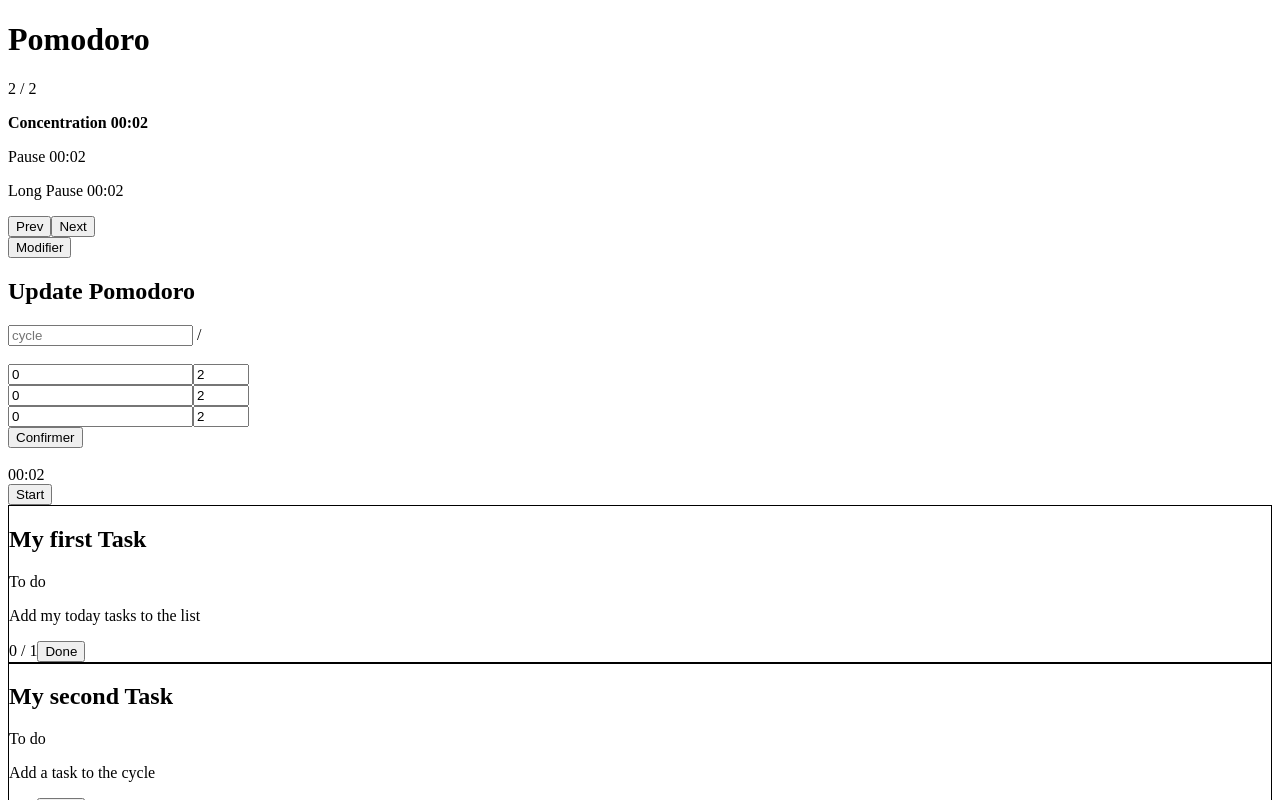
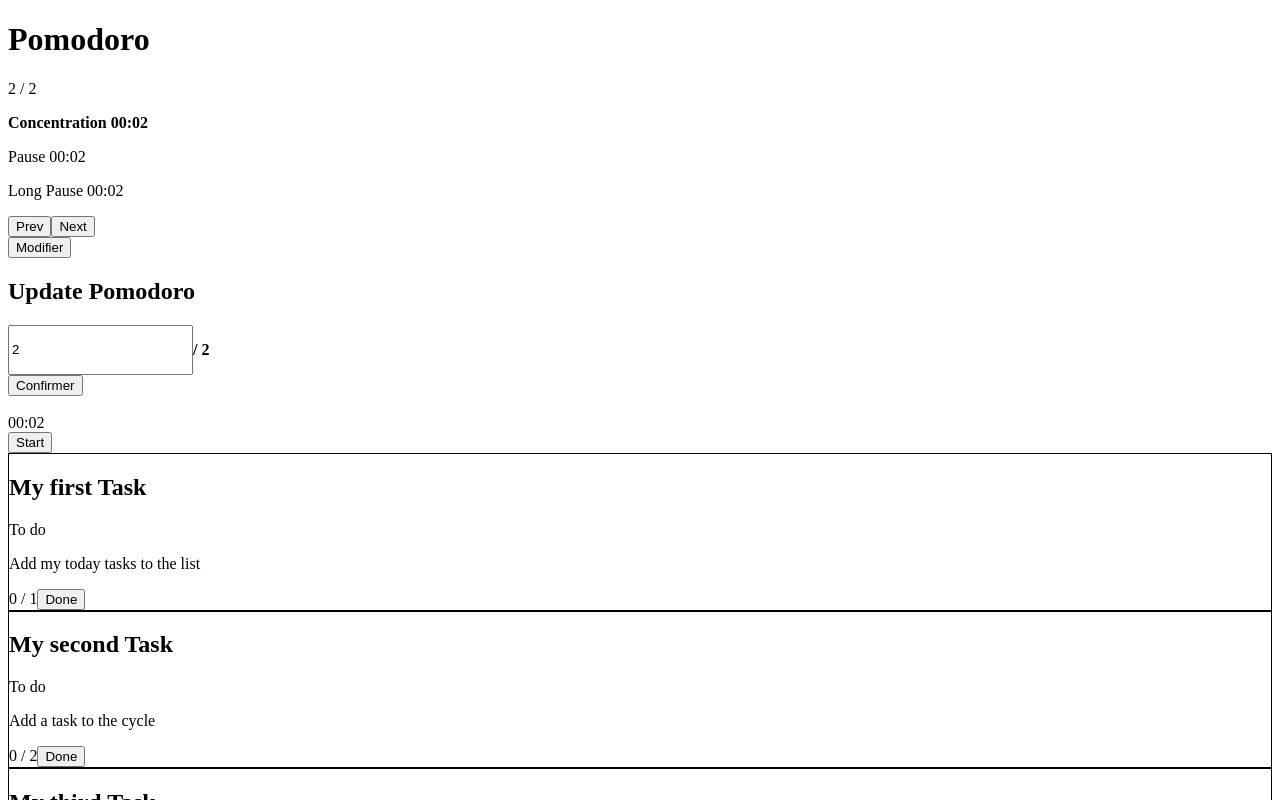
Before and after one commit to ScrimaliAnthony/PomodoroWeb, a React (Vite) app in the folder frontend/: page / in a window 1280 px wide. Both pictures are taken after a click on the button "Modifier". Shown: the top 800 px of the page. Built offline with nearby package versions, Linux system fonts and the light colour scheme.

Commit message:
[feat] pom-010-updateSequence : Mise à jours du système de cycle pour que l'utilisateur puisse en modifier le nombre

```diff
--- a/frontend/src/App.jsx
+++ b/frontend/src/App.jsx
@@ -13,6 +13,7 @@ import UpdatePomodoro from "./components/update-pomodoro/UpdatePomodoro";
 export default function App() {
   const [nbCycle, setNbCycle] = useState(2);
   const [maxCycle, setMaxCycle] = useState(nbCycle);
+
   const [selectedTime, setSelectedTime] = useState();
   const [isStart, setIsStart] = useState(false);
   const [currentIndex, setCurrentIndex] = useState(0);
@@ -31,7 +32,7 @@ export default function App() {
   ])
 
   useEffect(() => {
-    setSelectedTime(toTotalSeconds(timers[currentIndex].minutes, timers[currentIndex].seconds))
+    setSelectedTime(toTotalSeconds(timers[currentIndex].minutes, timers[currentIndex].seconds));
   }, [timers[currentIndex].minutes, timers[currentIndex].seconds, currentIndex]);
 
   return (
@@ -42,7 +43,7 @@ export default function App() {
       <TimerNavigator isNext={false} setCurrentIndex={setCurrentIndex} maxIndex={timers.length - 1} setIsStart={setIsStart} setIsTimerEnd={setIsTimerEnd}/>
       <TimerNavigator isNext={true}  setCurrentIndex={setCurrentIndex} maxIndex={timers.length - 1} setIsStart={setIsStart} setIsTimerEnd={setIsTimerEnd}/>
       <br/>
-      <UpdatePomodoro timers={timers} setTimers={setTimers} currentIndex={currentIndex} />
+      <UpdatePomodoro timers={timers} setTimers={setTimers} currentIndex={currentIndex} nbCycle={nbCycle} setNbCycle={setNbCycle} maxCycle={maxCycle} setMaxCycle={setMaxCycle} />
       <br/>
       <br/>
       <Timer
@@ -50,12 +51,10 @@ export default function App() {
         setIsStart={setIsStart} currentIndex={currentIndex}
         setCurrentIndex={setCurrentIndex} timers={timers}
         isTimerEnd={isTimerEnd} setIsTimerEnd={setIsTimerEnd}
-        nbCycle={nbCycle} setNbCycle={setNbCycle}
+        nbCycle={nbCycle} setNbCycle={setNbCycle} maxCycle={maxCycle}
       />
       <StartPauseTimer isStart={isStart} setIsStart={setIsStart} />
       <ListTasks tasks={tasks} />
-      <p>currentIndex : {currentIndex}</p>
-      <p>currentId : {timers[currentIndex].id}</p>
     </>
   )
 }
--- a/frontend/src/components/timer/Timer.jsx
+++ b/frontend/src/components/timer/Timer.jsx
@@ -1,7 +1,7 @@
 import { useEffect, useState } from "react";
 import { formatMS } from "../../utils/formatTime";
 
-export default function PomodoroTimer({ selectedTime, isStart, currentIndex, setCurrentIndex, nbCycle, setNbCycle }) {
+export default function PomodoroTimer({ selectedTime, isStart, currentIndex, setCurrentIndex, nbCycle, setNbCycle, maxCycle }) {
   const [timer, setTimer] = useState(selectedTime);
 
   useEffect(() => {
@@ -42,7 +42,7 @@ export default function PomodoroTimer({ selectedTime, isStart, currentIndex, set
 
       case 2:
         setCurrentIndex(0);
-        setNbCycle(2)
+        setNbCycle(maxCycle);
         break;
 
       default:
--- a/frontend/src/components/update-cycle/UpdateCycle.jsx
+++ b/frontend/src/components/update-cycle/UpdateCycle.jsx
@@ -1,9 +1,7 @@
-import { useState } from "react"
+export default function UpdateCycle({ nbCycleInput, setNbCycleInput, maxCycle }) {
 
-export default function UpdateCycle() {
-    const [inputCycle, setInputCycle] = useState('');
-
-    return <div>
-        <input type="number" min="0" placeholder="cycle" value={inputCycle} onChange={(e) => setInputCycle(e.target.value)}/> /
+    return <div style={{display: "flex"}}>
+        <input type="number" min="0" placeholder="cycle" value={nbCycleInput} onChange={(e) => setNbCycleInput(e.target.value)}/>
+        <p style={{fontWeight: "bold"}}>/ {maxCycle}</p>
     </div>
 }
--- a/frontend/src/components/update-pomodoro/UpdatePomodoro.jsx
+++ b/frontend/src/components/update-pomodoro/UpdatePomodoro.jsx
@@ -2,8 +2,9 @@ import { useState } from "react";
 import UpdateCycle from "../update-cycle/UpdateCycle";
 import UpdateTimer from "../update-timer/UpdateTimer";
 
-export default function UpdatePomodoro({ timers, setTimers, currentIndex }) {
+export default function UpdatePomodoro({ timers, setTimers, currentIndex, nbCycle, setNbCycle, maxCycle, setMaxCycle }) {
     const [openUpdate, setOpenUpdate] = useState(false);
+    const [nbCycleInput, setNbCycleInput] = useState(nbCycle);
     const [minutesInput, setMinutesInput] = useState('');
     const [secondsInput, setSecondsInput] = useState('');
 
@@ -17,25 +18,25 @@ export default function UpdatePomodoro({ timers, setTimers, currentIndex }) {
     }
 
     const updateTimer = () => {
-        if( minutesInput === '' || secondsInput === '') {
+        if( minutesInput === '' || secondsInput === '' || nbCycleInput === '') {
             changeOpenUpdate();
             return;
         }
 
-        const newTimer = timers.map((timer, index) => {
-            if (index === currentIndex) {
-                return {
-                    ...timer,
-                    minutes: parseInt(minutesInput),
-                    seconds: parseInt(secondsInput)
-                }
-            }
-            return timer;
-        })
+        // const newTimer = timers.map((timer, index) => {
+        //     if (index === currentIndex) {
+        //         return {
+        //             ...timer,
+        //             minutes: parseInt(minutesInput),
+        //             seconds: parseInt(secondsInput)
+        //         }
+        //     }
+        //     return timer;
+        // })
+        setNbCycle(parseInt(nbCycleInput));
+        setMaxCycle(parseInt(nbCycleInput));
 
-        setTimers(newTimer);
-        setSecondsInput('');
-        setMinutesInput('');
+        // setTimers(newTimer);
         changeOpenUpdate();
     }
 
@@ -45,14 +46,14 @@ export default function UpdatePomodoro({ timers, setTimers, currentIndex }) {
             {openUpdate &&
                 <>
                     <h2>Update Pomodoro</h2>
-                    <UpdateCycle />
-                    <br />
+                    <UpdateCycle nbCycleInput={nbCycleInput} setNbCycleInput={setNbCycleInput} maxCycle={maxCycle} />
+                    {/* <br />
                     <UpdateTimer minutesInput={minutesInput} setMinutesInput={setMinutesInput} secondsInput={secondsInput} setSecondsInput={setSecondsInput} />
                     <br />
                     <UpdateTimer minutesInput={minutesInput} setMinutesInput={setMinutesInput} secondsInput={secondsInput} setSecondsInput={setSecondsInput} />
                     <br />
                     <UpdateTimer minutesInput={minutesInput} setMinutesInput={setMinutesInput} secondsInput={secondsInput} setSecondsInput={setSecondsInput} />
-                    <br />
+                    <br /> */}
                     <button onClick={updateTimer}>Confirmer</button>
                 </>
             }
--- a/frontend/src/components/update-timer/UpdateTimer.jsx
+++ b/frontend/src/components/update-timer/UpdateTimer.jsx
@@ -1,5 +1,3 @@
-import { useState } from "react";
-
 export default function UpdateTimer({ minutesInput, setMinutesInput, secondsInput, setSecondsInput }) {
 
     return (
```
